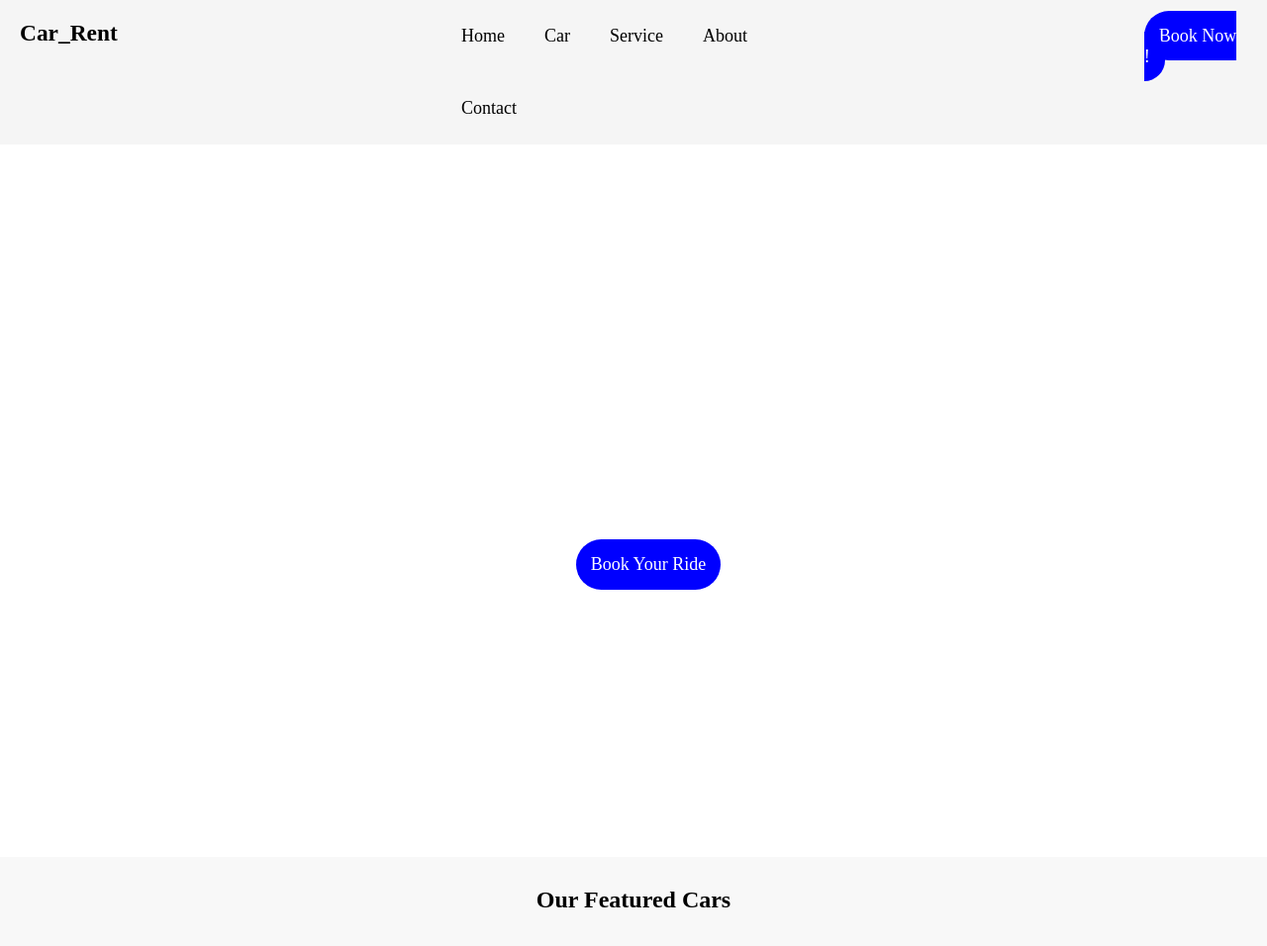
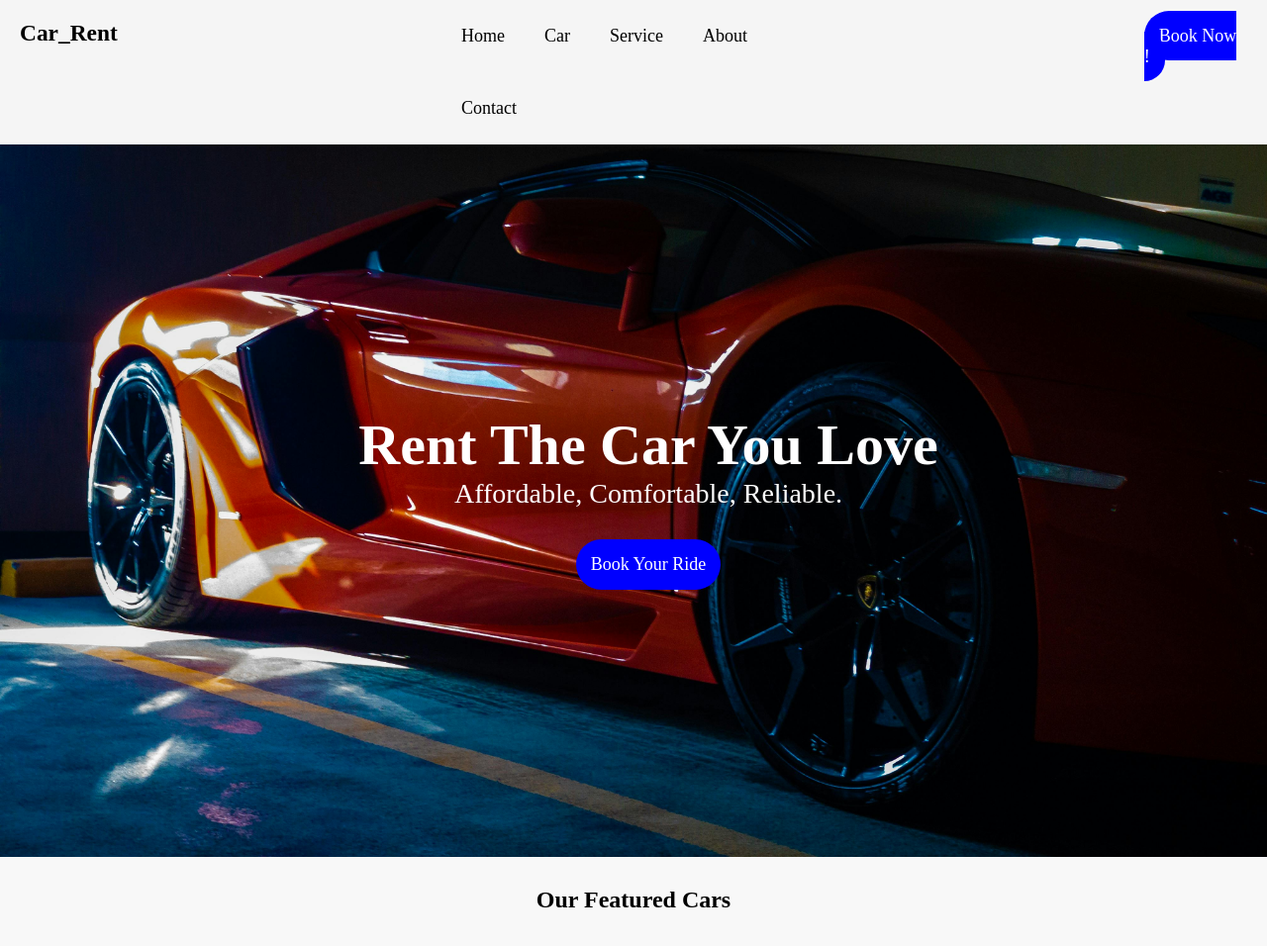
Before and after one commit to Soumen09842/Car-Rental-Webpage, a plain HTML site: page index.html in a window 1280 px wide. Shown: the top 956 px of the page at 99% size. Drawn offline with Linux system fonts and the light colour scheme.

Commit message:
Update index.css

```diff
--- a/index.css
+++ b/index.css
@@ -58,7 +58,7 @@ li a:hover{
 }
 /*Home Page*/
 .hero {
-  background-image: url('img/pexels-mo-eid-1268975-2631489.jpg');
+  background-image: url('pexels-mo-eid-1268975-2631489.jpg');
   background-size: cover;
   background-position: center;
   background-repeat: no-repeat;
@@ -410,4 +410,5 @@ li a:hover{
 	text-align: center;
 	font-size: 18px;
 	padding: 10px;
+
 }
```
